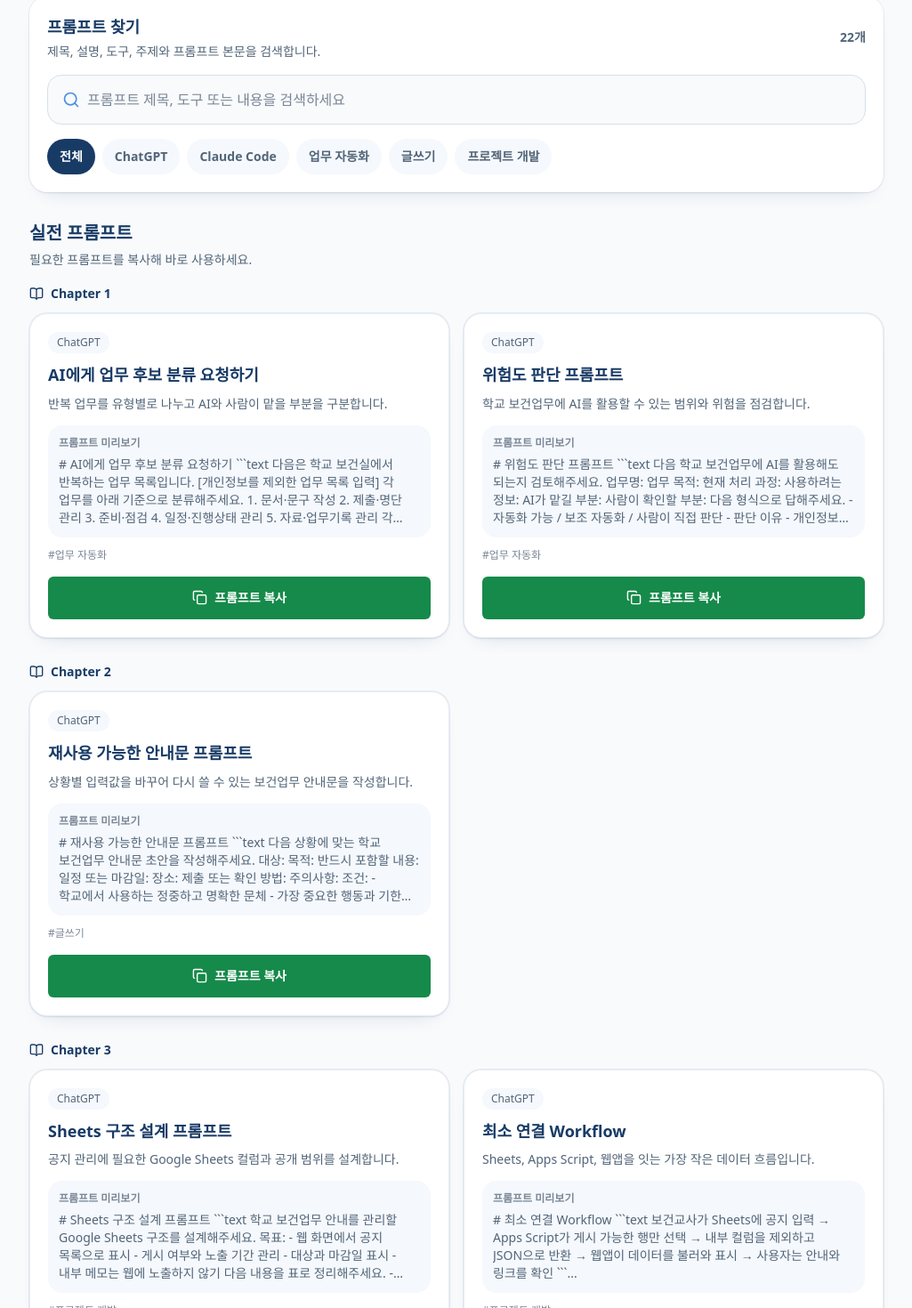
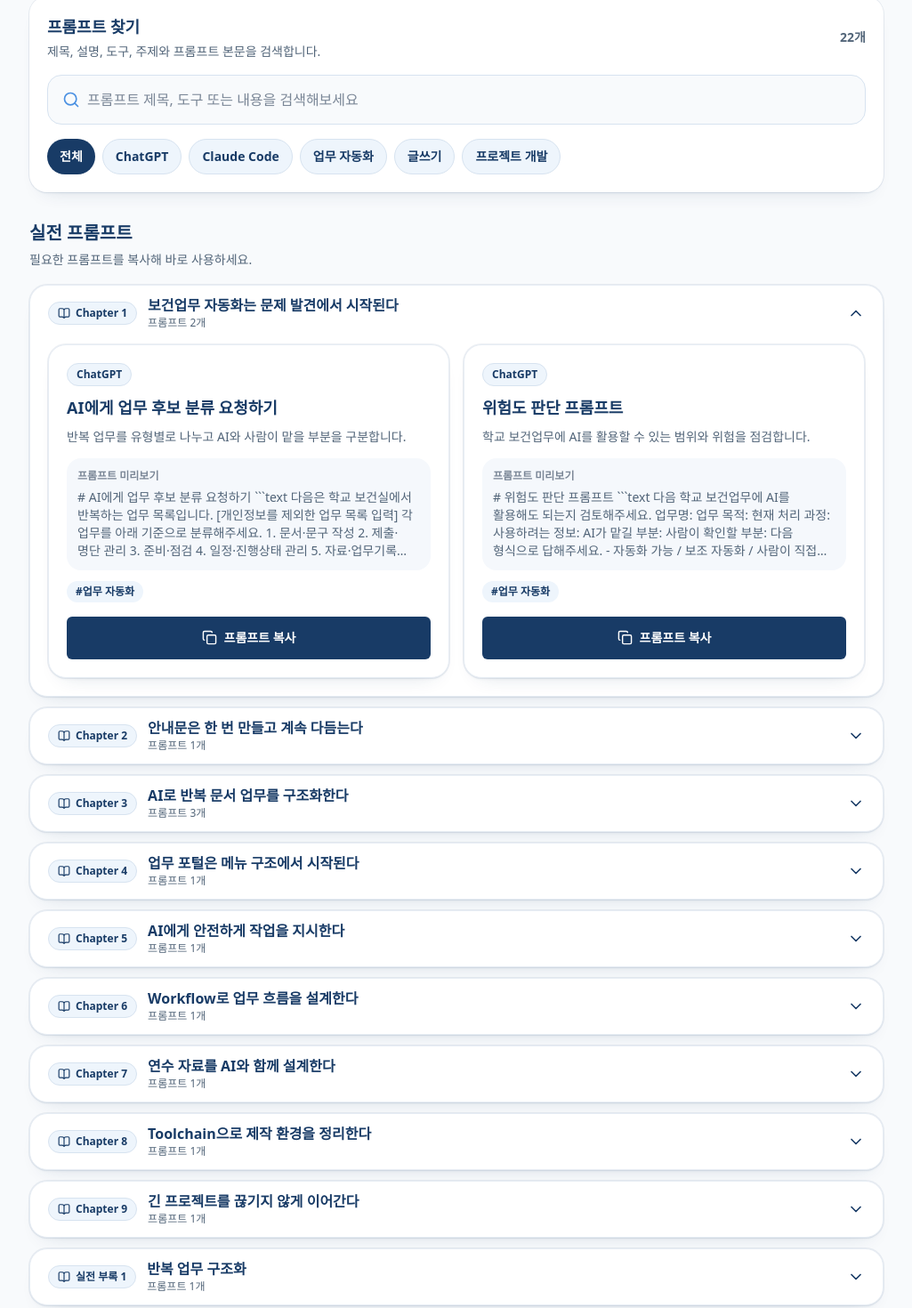
Before and after one commit to sungandi86-max/ai-school-health-resource-center, a Next.js app: page / in a window 1280 px wide. Shown: the part 343-1813 px from the top of the page at 89% size, without its empty margins (127-1152 px from the left). Built offline with nearby package versions, Linux system fonts and the light colour scheme.

Commit message:
style: add chapter accordions to prompt library

```diff
--- a/src/app/globals.css
+++ b/src/app/globals.css
@@ -2,7 +2,7 @@
 
 :root {
   --color-brand-primary: #183b66;
-  --color-brand-hover: #102d4f;
+  --color-brand-hover: #102f55;
   --color-brand-secondary: #4a90e2;
   --color-surface-primary: #ffffff;
   --color-surface-subtle: #f8fafc;
@@ -11,11 +11,11 @@
   --color-text-primary: #183b66;
   --color-text-secondary: #526579;
   --color-text-tertiary: #7b8797;
-  --color-border-default: #d7e0ea;
+  --color-border-default: #d7e3f0;
   --color-border-subtle: #e7edf4;
   --color-action-primary: #4a90e2;
   --color-action-hover: #2f73c8;
-  --color-action-muted: #edf6ff;
+  --color-action-muted: #eef5fc;
   --color-status-success: #168a4a;
   --color-status-success-hover: #0f6f3a;
   --color-status-success-muted: #eaf7ef;
--- a/src/components/home/PromptLibrary.tsx
+++ b/src/components/home/PromptLibrary.tsx
@@ -1,13 +1,36 @@
 "use client";
 
-import { BookOpen, Search, X } from "lucide-react";
+import { BookOpen, ChevronDown, Search, X } from "lucide-react";
 import { useMemo, useState } from "react";
 import { CopyResourceButton } from "@/components/resources/CopyResourceButton";
 import { PROMPT_CATEGORIES, promptLibraryItems, type PromptCategory, type PromptLibraryItem } from "@/data/promptLibrary";
 
 type PromptChapterGroup = {
   readonly chapter: string;
+  readonly title: string;
   readonly items: readonly PromptLibraryItem[];
+};
+
+const CHAPTER_TITLES: Readonly<Record<string, string>> = {
+  "Chapter 1": "보건업무 자동화는 문제 발견에서 시작된다",
+  "Chapter 2": "안내문은 한 번 만들고 계속 다듬는다",
+  "Chapter 3": "AI로 반복 문서 업무를 구조화한다",
+  "Chapter 4": "업무 포털은 메뉴 구조에서 시작된다",
+  "Chapter 5": "AI에게 안전하게 작업을 지시한다",
+  "Chapter 6": "Workflow로 업무 흐름을 설계한다",
+  "Chapter 7": "연수 자료를 AI와 함께 설계한다",
+  "Chapter 8": "Toolchain으로 제작 환경을 정리한다",
+  "Chapter 9": "긴 프로젝트를 끊기지 않게 이어간다",
+  "실전 부록 1": "반복 업무 구조화",
+  "실전 부록 2": "교직원 메신저 안내",
+  "실전 부록 3": "공문·보고서 초안",
+  "실전 부록 4": "반복 보건업무 목록화",
+  "실전 부록 5": "Google Sheets 설계",
+  "실전 부록 6": "TSV 더미 데이터",
+  "실전 부록 7": "Apps Script 작성",
+  "실전 부록 8": "오류 원인 분석",
+  "실전 부록 9": "교육자료 설계",
+  "실전 부록 10": "긴 프로젝트 이어가기",
 };
 
 const getChapterOrder = (chapter: string): number => {
@@ -16,14 +39,18 @@ const getChapterOrder = (chapter: string): number => {
   return chapter.startsWith("Chapter") ? chapterNumber : 100 + chapterNumber;
 };
 
+const getChapterTitle = (chapter: string): string => CHAPTER_TITLES[chapter] ?? "전자책 실전 프롬프트";
+
 export function PromptLibrary() {
   const [query, setQuery] = useState("");
-  const [category, setCategory] = useState<PromptCategory>("전체");
+  const [category, setCategory] = useState<PromptCategory>(PROMPT_CATEGORIES[0]);
+  const [openChapters, setOpenChapters] = useState<readonly string[]>(["Chapter 1"]);
   const normalizedQuery = query.trim().toLocaleLowerCase("ko-KR");
+  const hasActiveFilters = normalizedQuery.length > 0 || category !== PROMPT_CATEGORIES[0];
   const visibleItems = useMemo(
     () =>
       promptLibraryItems.filter((item) => {
-        const matchesCategory = category === "전체" || item.category === category;
+        const matchesCategory = category === PROMPT_CATEGORIES[0] || item.category === category;
         const searchableText = [
           item.title,
           item.description,
@@ -47,10 +74,15 @@ export function PromptLibrary() {
       groups.set(item.chapter, [...chapterItems, item]);
     }
 
-    return [...groups.entries()]
-      .map(([chapter, items]) => ({ chapter, items }))
-      .toSorted((left, right) => getChapterOrder(left.chapter) - getChapterOrder(right.chapter));
+    return [...groups.entries()].map(([chapter, items]) => ({ chapter, title: getChapterTitle(chapter), items })).toSorted((left, right) => getChapterOrder(left.chapter) - getChapterOrder(right.chapter));
   }, [visibleItems]);
+  const expandedChapters = hasActiveFilters ? visibleChapterGroups.map((group) => group.chapter) : openChapters;
+
+  const toggleChapter = (chapter: string) => {
+    setOpenChapters((current) =>
+      current.includes(chapter) ? current.filter((item) => item !== chapter) : [...current, chapter],
+    );
+  };
 
   return (
     <main className="min-h-dvh bg-[var(--color-surface-subtle)] text-[var(--color-text-primary)]">
@@ -100,7 +132,7 @@ export function PromptLibrary() {
                   type="search"
                   value={query}
                   onChange={(event) => setQuery(event.target.value)}
-                  placeholder="프롬프트 제목, 도구 또는 내용을 검색하세요"
+                  placeholder="프롬프트 제목, 도구 또는 내용을 검색해보세요"
                   className="min-h-12 w-full bg-transparent text-base outline-none placeholder:text-[var(--color-text-tertiary)]"
                 />
                 {query ? (
@@ -128,7 +160,7 @@ export function PromptLibrary() {
                       className={`min-h-10 rounded-full px-3.5 text-sm font-semibold transition focus-visible:outline-none focus-visible:ring-2 focus-visible:ring-[var(--color-action-primary)] ${
                         isSelected
                           ? "bg-[var(--color-brand-primary)] text-white"
-                          : "bg-[var(--color-surface-muted)] text-[var(--color-text-secondary)] hover:bg-[var(--color-action-muted)] hover:text-[var(--color-action-primary)]"
+                          : "border border-[var(--color-border-default)] bg-[var(--color-action-muted)] text-[var(--color-brand-primary)] hover:bg-[var(--color-surface-blue)]"
                       }`}
                     >
                       {item}
@@ -149,24 +181,21 @@ export function PromptLibrary() {
               </div>
 
               {visibleItems.length > 0 ? (
-                <div className="mt-4 grid gap-7">
-                  {visibleChapterGroups.map((group) => {
-                    const headingId = `prompt-${group.chapter.replaceAll(" ", "-")}`;
+                <div className="mt-4 grid gap-3">
+                  {visibleChapterGroups.map((group, index) => {
+                    const isExpanded = expandedChapters.includes(group.chapter);
+                    const panelId = `chapter-panel-${index}`;
+                    const buttonId = `chapter-button-${index}`;
 
                     return (
-                      <section key={group.chapter} aria-labelledby={headingId}>
-                        <div className="mb-3 flex items-center gap-2 text-[var(--color-brand-primary)]">
-                          <BookOpen aria-hidden="true" size={16} />
-                          <h3 id={headingId} className="text-sm font-semibold">
-                            {group.chapter}
-                          </h3>
-                        </div>
-                        <div className="grid gap-4 md:grid-cols-2">
-                          {group.items.map((item) => (
-                            <PromptCard key={item.id} item={item} />
-                          ))}
-                        </div>
-                      </section>
+                      <ChapterAccordion
+                        key={group.chapter}
+                        buttonId={buttonId}
+                        group={group}
+                        isExpanded={isExpanded}
+                        panelId={panelId}
+                        onToggle={() => toggleChapter(group.chapter)}
+                      />
                     );
                   })}
                 </div>
@@ -183,14 +212,50 @@ export function PromptLibrary() {
   );
 }
 
+function ChapterAccordion({ buttonId, group, isExpanded, onToggle, panelId }: { readonly buttonId: string; readonly group: PromptChapterGroup; readonly isExpanded: boolean; readonly onToggle: () => void; readonly panelId: string }) {
+  return (
+    <section className="rounded-[20px] border border-[var(--color-border-subtle)] bg-white shadow-[var(--shadow-card)]" aria-labelledby={buttonId}>
+      <button
+        id={buttonId}
+        type="button"
+        aria-controls={panelId}
+        aria-expanded={isExpanded}
+        onClick={onToggle}
+        className="flex min-h-[52px] w-full items-center gap-3 rounded-[20px] px-4 py-3 text-left transition-colors hover:bg-[var(--color-action-muted)] focus-visible:outline-none focus-visible:ring-2 focus-visible:ring-[var(--color-action-primary)] sm:px-5"
+      >
+        <span className="inline-flex shrink-0 items-center gap-1.5 rounded-full border border-[var(--color-border-default)] bg-[var(--color-action-muted)] px-2.5 py-1 text-xs font-semibold text-[var(--color-brand-primary)]">
+          <BookOpen aria-hidden="true" size={14} />
+          {group.chapter}
+        </span>
+        <span className="min-w-0 flex-1">
+          <span className="block text-sm font-semibold leading-5 text-[var(--color-brand-primary)] sm:text-base">{group.title}</span>
+          <span className="mt-0.5 block text-xs font-medium text-[var(--color-text-secondary)]">프롬프트 {group.items.length}개</span>
+        </span>
+        <ChevronDown aria-hidden="true" className={`size-5 shrink-0 text-[var(--color-brand-primary)] transition-transform duration-150 ease-out ${isExpanded ? "rotate-180" : ""}`} />
+      </button>
+
+      <div id={panelId} role="region" aria-labelledby={buttonId} hidden={!isExpanded}>
+        {isExpanded && (
+          <div className="overflow-hidden">
+            <div className="grid gap-4 px-4 pb-4 pt-1 md:grid-cols-2 sm:px-5 sm:pb-5">
+              {group.items.map((item) => (
+                <PromptCard key={item.id} item={item} />
+              ))}
+            </div>
+          </div>
+        )}
+      </div>
+    </section>
+  );
+}
+
 function PromptCard({ item }: { readonly item: PromptLibraryItem }) {
-  const content = item.content;
-  const preview = content.replace(/\s+/g, " ").trim().slice(0, 180);
+  const preview = item.content.replace(/\s+/g, " ").trim().slice(0, 180);
 
   return (
     <article className="flex flex-col rounded-[20px] border border-[var(--color-border-subtle)] bg-white p-4 shadow-[var(--shadow-card)] transition hover:border-[var(--color-brand-secondary)] hover:shadow-[var(--shadow-card-hover)] sm:p-5">
       <div className="flex flex-wrap gap-2">
-        <span className="rounded-full bg-[var(--color-surface-muted)] px-2.5 py-1 text-xs font-medium text-[var(--color-text-secondary)]">
+        <span className="rounded-full border border-[var(--color-border-default)] bg-[var(--color-action-muted)] px-2.5 py-1 text-xs font-semibold text-[var(--color-brand-primary)]">
           {item.tool}
         </span>
       </div>
@@ -203,11 +268,11 @@ function PromptCard({ item }: { readonly item: PromptLibraryItem }) {
       </div>
 
       <div className="mt-3 flex flex-wrap gap-2">
-        <span className="text-xs text-[var(--color-text-tertiary)]">#{item.category}</span>
+        <span className="rounded-full bg-[var(--color-action-muted)] px-2.5 py-1 text-xs font-semibold text-[var(--color-brand-primary)]">#{item.category}</span>
       </div>
 
       <div className="pt-4">
-        <CopyResourceButton text={content} idleLabel="프롬프트 복사" className="w-full" />
+        <CopyResourceButton text={item.content} idleLabel="프롬프트 복사" className="w-full" />
       </div>
     </article>
   );
--- a/src/components/resources/CopyResourceButton.tsx
+++ b/src/components/resources/CopyResourceButton.tsx
@@ -66,7 +66,7 @@ export function CopyResourceButton({ text, idleLabel = "전체 복사", classNam
   return (
     <button
       type="button"
-      className={`inline-flex min-h-12 items-center justify-center gap-2 rounded-md bg-[var(--color-status-success)] px-4 text-sm font-semibold text-white transition-colors hover:bg-[var(--color-status-success-hover)] focus-visible:outline-none focus-visible:ring-2 focus-visible:ring-[var(--color-status-success)] ${className}`}
+      className={`inline-flex min-h-12 items-center justify-center gap-2 rounded-md bg-[var(--color-brand-primary)] px-4 text-sm font-semibold text-white transition-colors hover:bg-[var(--color-brand-hover)] disabled:bg-[var(--color-surface-blue)] disabled:text-[var(--color-text-tertiary)] focus-visible:outline-none focus-visible:ring-2 focus-visible:ring-[var(--color-focus-ring)] ${className}`}
       onClick={copyText}
     >
       <Icon aria-hidden="true" size={17} />
```
